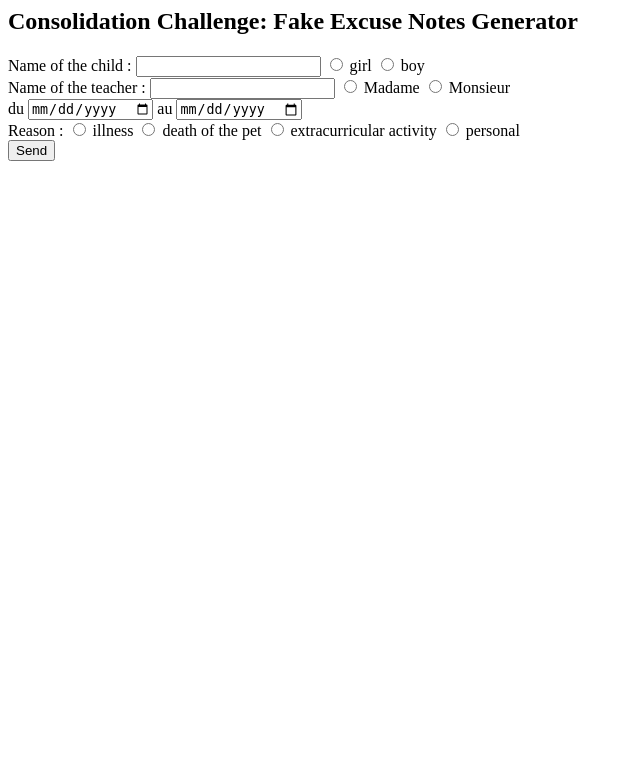
After one commit to Carole-GRD/PHP, a PHP site: page /phpFundamentals/challenge/excuse.php in a window 1280 px wide. The commit adds this page. Shown: the top 783 px of the page, without its empty margins (0-640 px from the left). Run offline with PHP 8.4, Linux system fonts and the light colour scheme.

Commit message:
Consolidation Challenge: Fake Excuse Notes Generator

```diff
--- a/index.php
+++ b/index.php
@@ -8,4 +8,6 @@
 
 <?php // require 'phpFundamentals/variable/humans.php'; ?>
 
-<?php require 'phpFundamentals/condition/conditions.php'; ?>
+<?php // require 'phpFundamentals/condition/conditions.php'; ?>
+
+<?php require 'phpFundamentals/challenge/excuse.php'; ?>
--- /dev/null
+++ b/phpFundamentals/challenge/excuse.php
@@ -0,0 +1,97 @@
+
+
+
+<html>
+    <head><title>Hi!</title></head>
+    <body>
+
+        <h2>Consolidation Challenge: Fake Excuse Notes Generator</h2>
+
+        <form method="post" action="">
+            <div>
+                <label for="child">Name of the child :</label>
+                <input type="text" name="child" id="child">
+                <input type="radio" name="genderChild" id="daugther" value="ma fille ">
+                <label for="daugther">girl</label>
+                <input type="radio" name="genderChild" id="son" value="mon fils ">
+                <label for="son">boy</label>
+            </div>
+            <div>
+                <label for="teacher">Name of the teacher :</label>
+                <input type="text" name="teacher" id="teacher">
+                <input type="radio" name="genderTeacher" id="miss" value="madame ">
+                <label for="miss">Madame</label>
+                <input type="radio" name="genderTeacher" id="mister" value="monsieur ">
+                <label for="mister">Monsieur</label>
+            </div>
+            <div>
+                <label for="startDate">du</label>
+                <input type="date" name="startDate" id="startDate">
+                <label for="endDate">au</label>
+                <input type="date" name="endDate" id="endDate">
+            </div>
+            <div>
+                <label for="">Reason :</label>
+                <input type="radio" name="reason" id="illness" value=" pour cause de maladie">
+                <label for="illness">illness</label>
+
+                <input type="radio" name="reason" id="death" value=" en raison de la mort de ">
+                <label for="death">death of the pet</label>
+
+                <input type="radio" name="reason" id="activity" value=" en raison de son activité extra-scolaire">
+                <label for="activity">extracurricular activity</label>
+
+                <input type="radio" name="reason" id="personal" value=" pour raisons personnelles">
+                <label for="personal">personal</label>
+            </div>
+            <input type="submit" value="Send">
+        </form>
+
+        <?php
+
+            if (
+                isset($_POST['child'])
+                AND isset($_POST['genderChild'])
+                AND isset($_POST['teacher'])
+                AND isset($_POST['genderTeacher'])
+                AND isset($_POST['startDate'])
+                AND isset($_POST['endDate'])
+                AND isset($_POST['reason'])
+            ) {
+                $child = $_POST['child'];
+                $genderChild = $_POST['genderChild'];
+                $teacher = $_POST['teacher'];
+                $genderTeacher = ucfirst($_POST['genderTeacher']);
+
+                $startDate = $_POST['startDate'];
+                $endDate = $_POST['endDate'];
+                $startDateTimestamp = strtotime($startDate); // Convertit la date de texte en horodatage Unix
+                $endDateTimestamp = strtotime($endDate); // Convertit la date de texte en horodatage Unix
+                $startDateFormatted = date('d/m/Y', $startDateTimestamp);
+                $endDateFormatted = date('d/m/Y', $endDateTimestamp);
+
+                $reason = $_POST['reason'];
+
+                $absent = ($genderChild === 'ma fille ') ? 'absente' : 'absent';
+
+                $illnessExcuses = [' (vomissements)', ' (maux de tête)', ' (rage de dent)', ' (fièvre)', ' (toux)'];
+                $deathExcuses = [' notre chien Gismo', ' notre chat Félix', ' bubulle notre poisson rouge', ' notre perroquet', ' notre poney'];
+                $activityExcuses = [' (volley)', ' (foot)', ' (natation)', ' (gym)', ' (musique)'];
+                $personalExcuses = [' (panne de réveil)', ' (grève des trains)', ' (panne d\'essence)', ' (visite au musé)', ' (sortie de garage enneigée)'];
+                $i = rand(0, 4);
+                $excuse =
+                    ($reason === ' pour cause de maladie') ? $illnessExcuses[$i] :
+                    (($reason === ' en raison de la mort de ') ? $deathExcuses[$i] :
+                    (($reason === ' en raison de son activité extra-scolaire') ? $activityExcuses[$i] :
+                    (($reason === ' pour raisons personnelles') ? $personalExcuses[$i] : '')));
+
+
+                $message = $genderTeacher . $teacher . ', ' . $genderChild . $child . ' sera ' . $absent .  ' du ' . $startDateFormatted . ' au ' . $endDateFormatted . $reason . $excuse . '.';
+                echo $message;
+
+            }
+        ?>
+
+
+    </body>
+</html>
--- a/phpFundamentals/condition/conditions.php
+++ b/phpFundamentals/condition/conditions.php
@@ -49,7 +49,10 @@
             // require 'exos/exo_11.1.php';
             // echo "<br>";
 
-            require 'exos/exo_11.2.php';
+            // require 'exos/exo_11.2.php';
+            // echo "<br>";
+
+            require 'exos/exo_11.2_version2.php';
             echo "<br>";
         ?>
     </body>
```
Also changed, not shown: phpFundamentals/condition/exos/exo_11.2_version2.php (added, +63 -0 lines).
